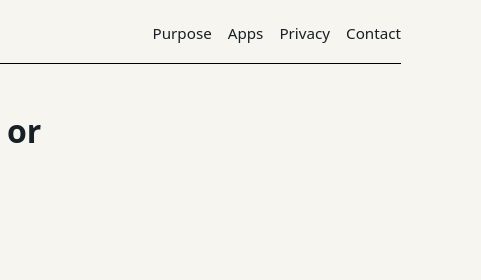
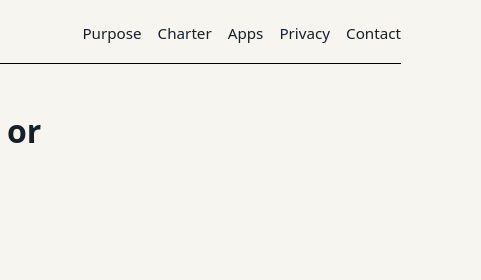
Before and after one commit to centennial-oss/centennial-oss.github.io, a plain HTML site: page privacy/index.html in a window 1280 px wide. Shown: the top 280 px of the page, 799-1280 px from the left. Drawn offline with Linux system fonts and the light colour scheme.

Commit message:
update nav
Signed-off-by: James Ranson <james@ranson.org>

```diff
--- a/privacy/index.html
+++ b/privacy/index.html
@@ -29,6 +29,7 @@
       </a>
       <nav aria-label="Primary navigation">
         <a href="../#purpose">Purpose</a>
+        <a href="../#charter">Charter</a>
         <a href="../#apps">Apps</a>
         <a href="./">Privacy</a>
         <a href="mailto:hello@centennialoss.org">Contact</a>
```
